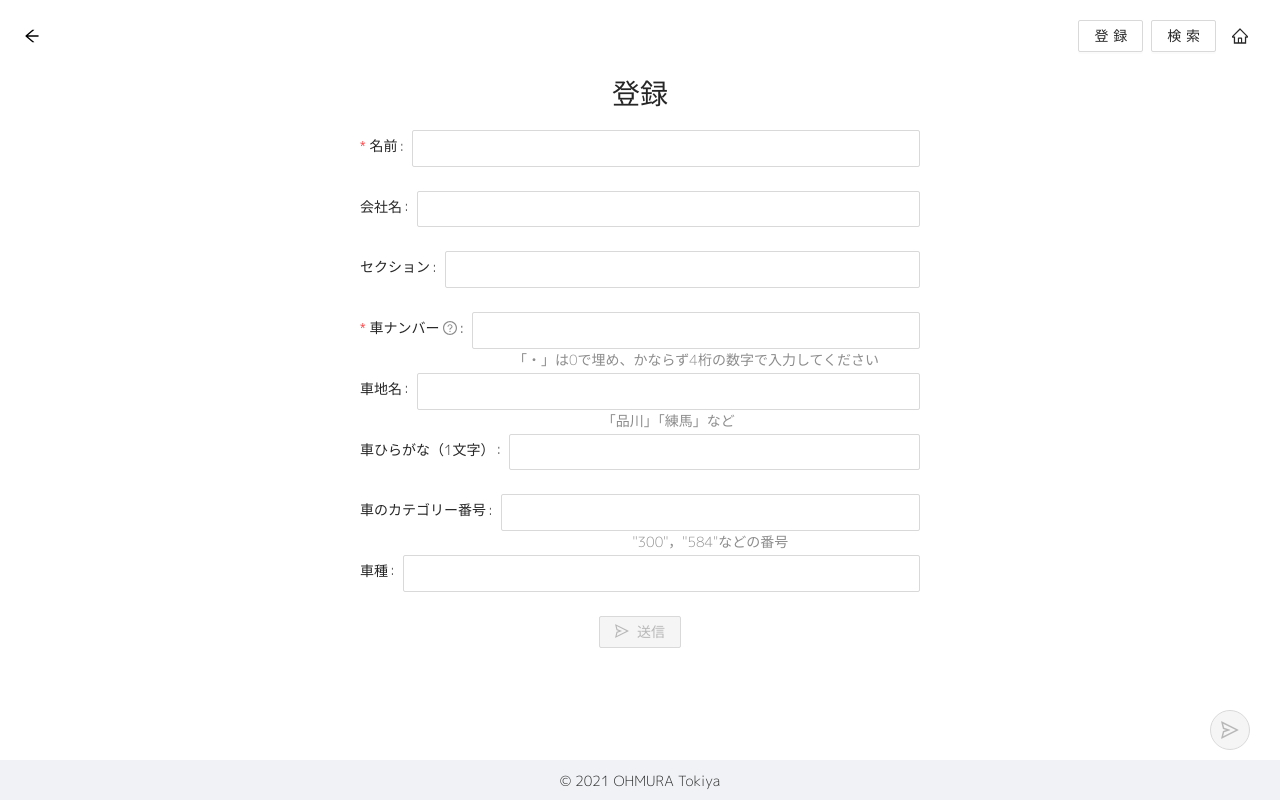
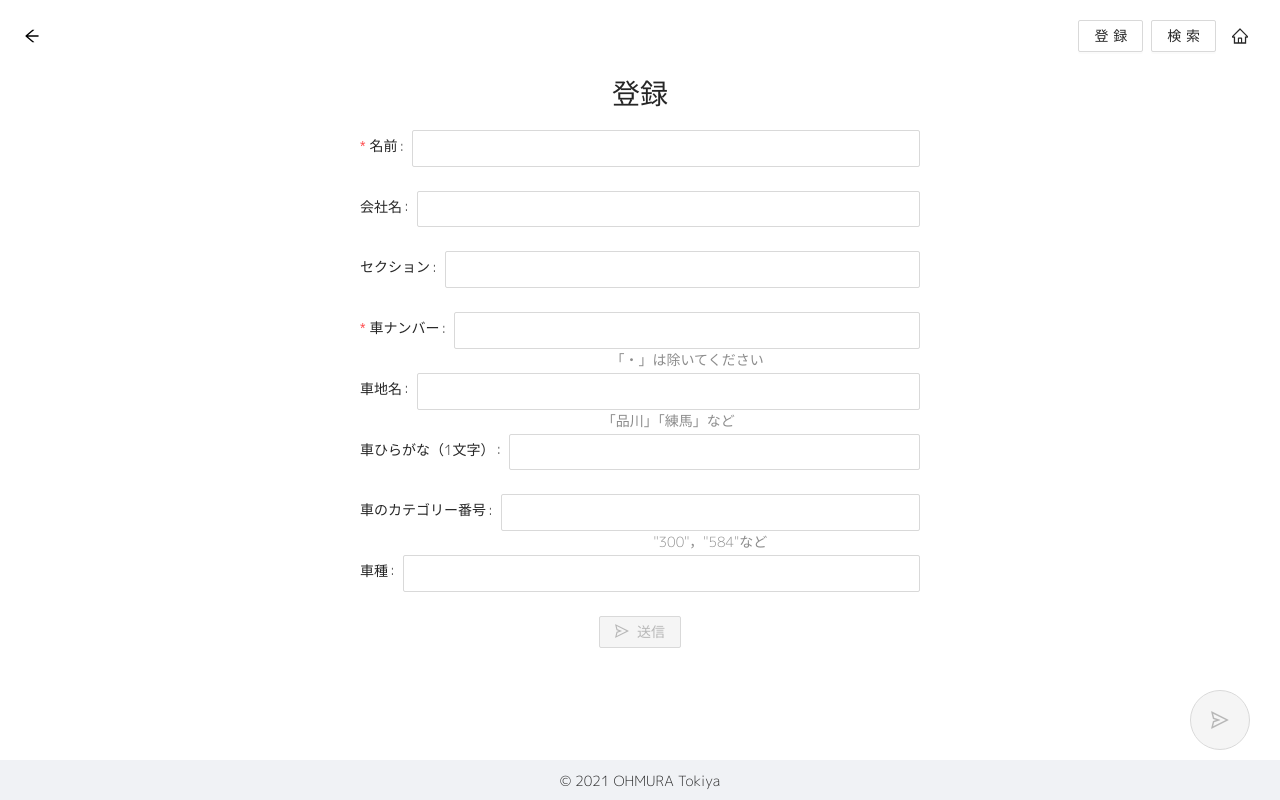
Before and after one commit to tttocklll/parkize-front, a React (Create React App) app: page /register in a window 1280 px wide. Built offline with nearby package versions, Linux system fonts and the light colour scheme.

Commit message:
fix: modify icon size

```diff
--- a/src/components/Header.tsx
+++ b/src/components/Header.tsx
@@ -1,6 +1,6 @@
 import React from "react";
 import { Link, useHistory } from "react-router-dom";
-import { PageHeader, Button, Layout } from "antd";
+import { PageHeader, Button } from "antd";
 import { HomeOutlined } from "@ant-design/icons";
 
 export default function Header() {
--- a/src/pages/Register.tsx
+++ b/src/pages/Register.tsx
@@ -76,16 +76,9 @@ export default function Register() {
     onClick(true);
   };
 
-  const carNumberValidation = (value: string) => {
-    if (value.match(/[0-9]{4}/) && value.length === 4) {
-      setCarNumberStatus("success");
-    } else {
-      setCarNumberStatus("error");
-    }
-  };
   const onChangeCarNumber = (value: string) => {
     setCarNumber(value);
-    carNumberValidation(value);
+    setCarNumberStatus(value.length <= 4 ? "success" : "error");
   };
 
   return (
@@ -101,6 +94,8 @@ export default function Register() {
           bottom: "50px",
           right: "30px",
           zIndex: 100,
+          height: 60,
+          width: 60,
         }}
         onClick={() => onClick()}
         loading={isLoading}
@@ -121,15 +116,16 @@ export default function Register() {
         </Form.Item>
         <Form.Item
           label="車ナンバー"
-          tooltip="「・」は0で埋め、かならず4桁の数字で入力してください"
           required
           hasFeedback
           validateStatus={carNunmberStatus}
-          help="「・」は0で埋め、かならず4桁の数字で入力してください"
+          help="「・」は除いてください"
         >
           <Input
             onChange={(e) => onChangeCarNumber(e.target.value)}
             value={carNumber}
+            pattern="\d*"
+            type="number"
           />
         </Form.Item>
         <Form.Item label="車地名" help="「品川」「練馬」など">
@@ -141,7 +137,7 @@ export default function Register() {
             value={carHiragna}
           />
         </Form.Item>
-        <Form.Item label="車のカテゴリー番号" help='"300"，"584"などの番号'>
+        <Form.Item label="車のカテゴリー番号" help='"300"，"584"など'>
           <Input
             onChange={(e) => setCarCategory(Number(e.target.value))}
             value={carCategory}
--- a/src/pages/Search.tsx
+++ b/src/pages/Search.tsx
@@ -43,13 +43,16 @@ export default function Search() {
     <Layout.Content style={{ maxWidth: "600px" }}>
       <h1>検索</h1>
       <Input.Search
-        placeholder="車ナンバー4桁"
+        placeholder="車ナンバー（「・」は除く）"
         onSearch={onClick}
         enterButton="検索"
         size="large"
         loading={isLoading}
+        disabled={isLoading}
         value={carNumber}
         onChange={(e) => setCarNumber(e.target.value)}
+        type="number"
+        pattern="\d*"
       />
       <Space direction="vertical" style={{ width: "100%" }}>
         {!!data && (
```
